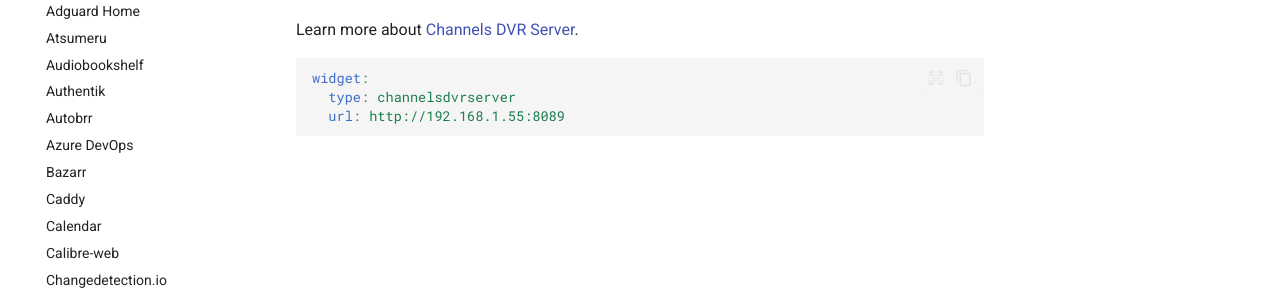
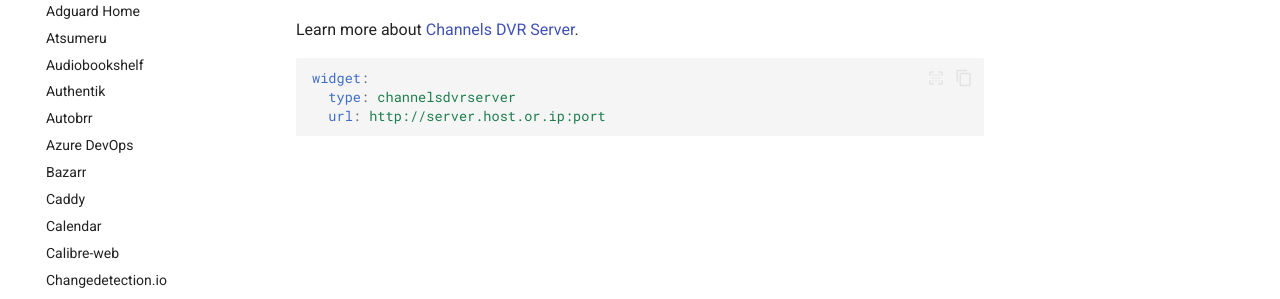
Before and after one commit to jobstar-git/home_p, an MkDocs documentation site: the page built from docs/widgets/services/channelsdvrserver.md, in a window 1280 px wide. Shown: the part 211-510 px from the top of the page. Built offline with MkDocs 1.6.1 and Material for MkDocs 9.7.7, drawn with Linux system fonts in a browser that asks for light colours; a script that is not in the unit is left out; comment, search, counter and statistics services are not loaded; the version menu is left out; some of the changed lines change nothing that is shown.

Commit message:
Documentation: use generic url in channels dvr widget docs (#3434)

````diff
--- a/docs/widgets/services/channelsdvrserver.md
+++ b/docs/widgets/services/channelsdvrserver.md
@@ -8,5 +8,5 @@
 ```yaml
 widget:
   type: channelsdvrserver
-  url: http://192.168.1.55:8089
+  url: http://server.host.or.ip:port
 ```
````
